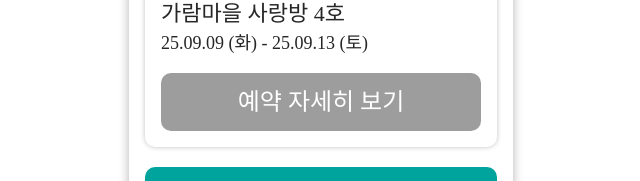
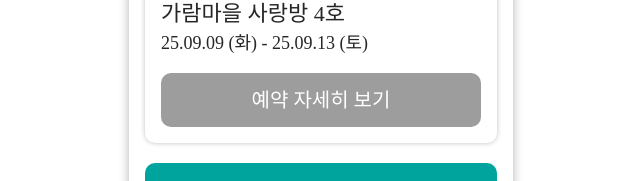
Before and after one commit to hanaro7team1/frontend, a Next.js app: page /home in a window 1280 px wide. Shown: the part 293-474 px from the top of the page, without its empty margins (319-959 px from the left). Built offline with nearby package versions, Linux system fonts and the light colour scheme; a web font is replaced by a local one.

Commit message:
Refactor: Button atoms 수정

```diff
--- a/src/components/atoms/Button.tsx
+++ b/src/components/atoms/Button.tsx
@@ -11,6 +11,7 @@ const BgColor = {
 
 type Props = {
   title: string;
+  titleSize?: number;
   className?: string;
   color?: keyof typeof BgColor;
   disabled?: boolean;
@@ -31,6 +32,7 @@ type Props = {
  */
 export default function Button({
   title,
+  titleSize = 20,
   color = 'green',
   onClick,
   disabled = false,
@@ -42,7 +44,7 @@ export default function Button({
   return (
     <button
       className={cn(
-        'relative flex w-full items-center justify-center rounded-[10px] py-[11px]',
+        'relative flex w-full items-center justify-center rounded-[10px] py-[12px]',
         BgColor[color],
         {
           'opacity-50': disabled,
@@ -57,7 +59,7 @@ export default function Button({
     >
       {icon && <span className='absolute left-6 flex items-center'>{icon}</span>}
 
-      <Txt className='text-white' size={24}>
+      <Txt className='text-white' size={titleSize}>
         {title}
       </Txt>
     </button>
```
